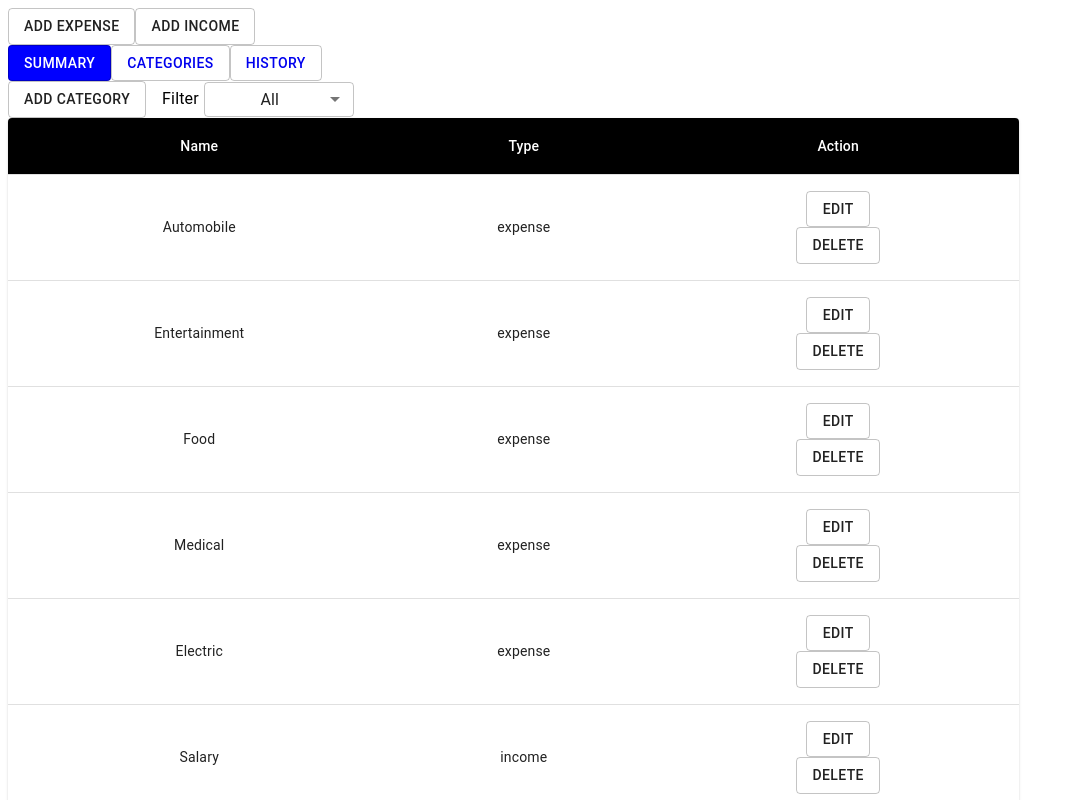
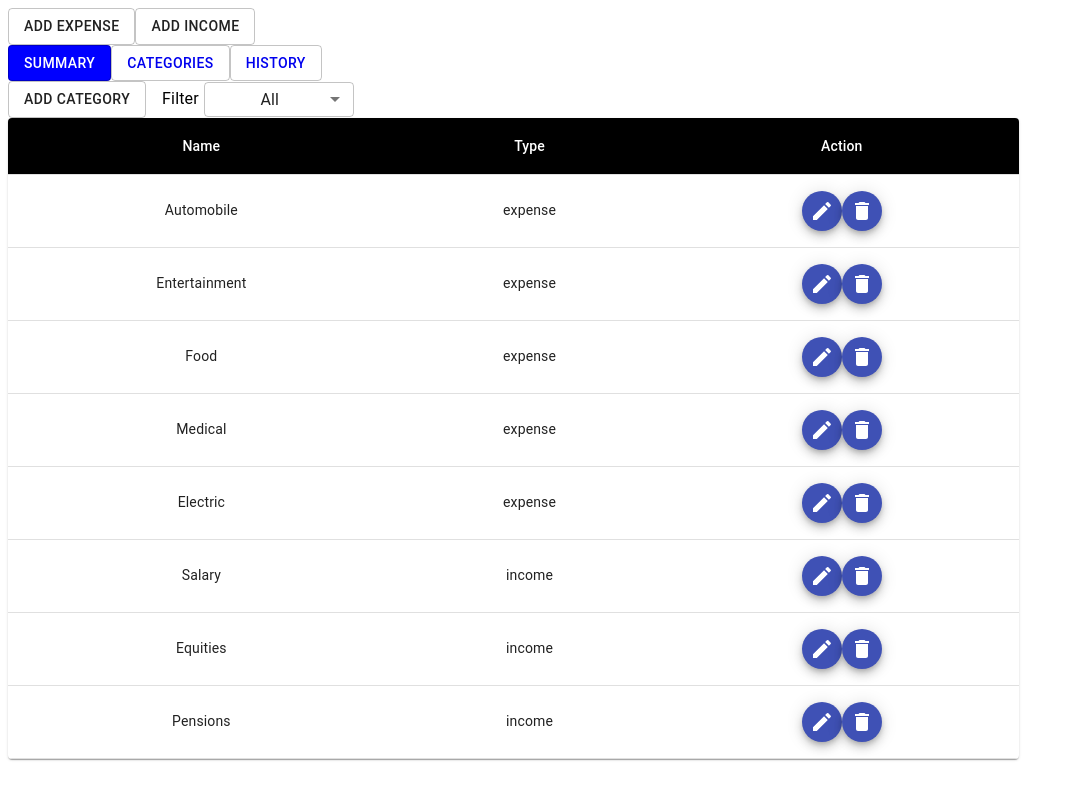
Before and after one commit to LuizaAv/aca-final-project-lge, a React (Create React App) app: page /Categories in a window 1280 px wide. Shown: the top 800 px of the page, without its empty margins (0-1076 px from the left). Built offline with nearby package versions, Linux system fonts and the light colour scheme.

Commit message:
feat(Categoryes) added edit, delete icons

```diff
--- a/src/pages/Categories/DeleteCategory.js
+++ b/src/pages/Categories/DeleteCategory.js
@@ -1,6 +1,7 @@
 import React from 'react';
 import propTypes from 'prop-types';
-import Button from '@material-ui/core/Button';
+import DeleteIcon from '@material-ui/icons/Delete';
+import Fab from '@material-ui/core/Fab';
 
 import { useStoreContext } from '../../store/storeContext';
 import { deleteCategory } from '../../store/actions';
@@ -13,9 +14,9 @@ export default function DeleteCategory({ category }) {
   };
 
   return (
-    <Button variant="outlined" onClick={handleDeleteCategory}>
-      Delete
-    </Button>
+    <Fab color="primary" size="small" onClick={handleDeleteCategory}>
+      <DeleteIcon />
+    </Fab>
   );
 }
 
--- a/src/pages/Categories/EditCategory.js
+++ b/src/pages/Categories/EditCategory.js
@@ -10,6 +10,8 @@ import Select from '@material-ui/core/Select';
 import MenuItem from '@material-ui/core/MenuItem';
 import TextField from '@material-ui/core/TextField';
 import { makeStyles } from '@material-ui/core/styles';
+import EditIcon from '@material-ui/icons/Edit';
+import Fab from '@material-ui/core/Fab';
 
 import { useStoreContext } from '../../store/storeContext';
 import { editCategory } from '../../store/actions';
@@ -56,10 +58,10 @@ export default function EditCategory({ category }) {
   };
 
   return (
-    <div>
-      <Button variant="outlined" onClick={handleOpen}>
-        Edit
-      </Button>
+    <>
+      <Fab color="primary" size="small" onClick={handleOpen}>
+        <EditIcon />
+      </Fab>
 
       <Dialog fullWidth maxWidth="xs" onClose={handleOpen} open={open}>
         <DialogTitle className={classes.title}>Edit Category</DialogTitle>
@@ -85,7 +87,7 @@ export default function EditCategory({ category }) {
           </Button>
         </DialogActions>
       </Dialog>
-    </div>
+    </>
   );
 }
 
```
